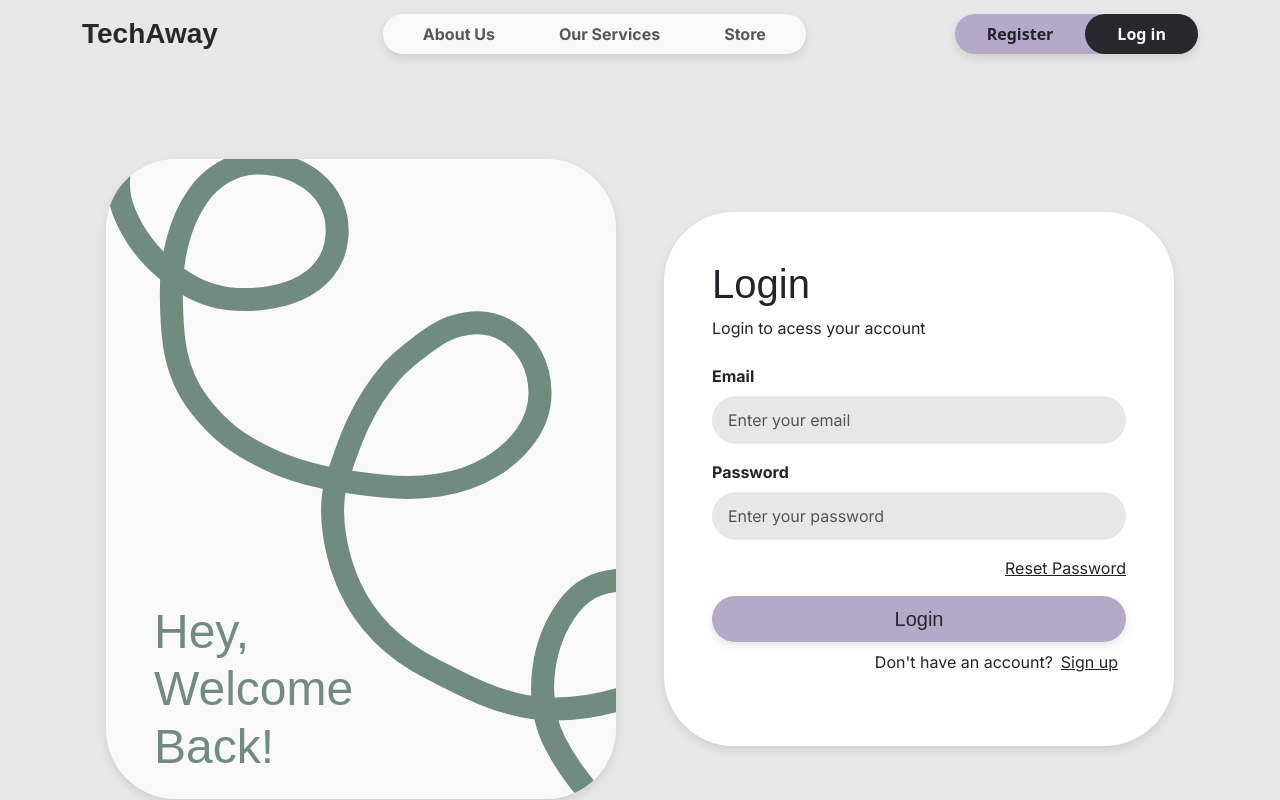
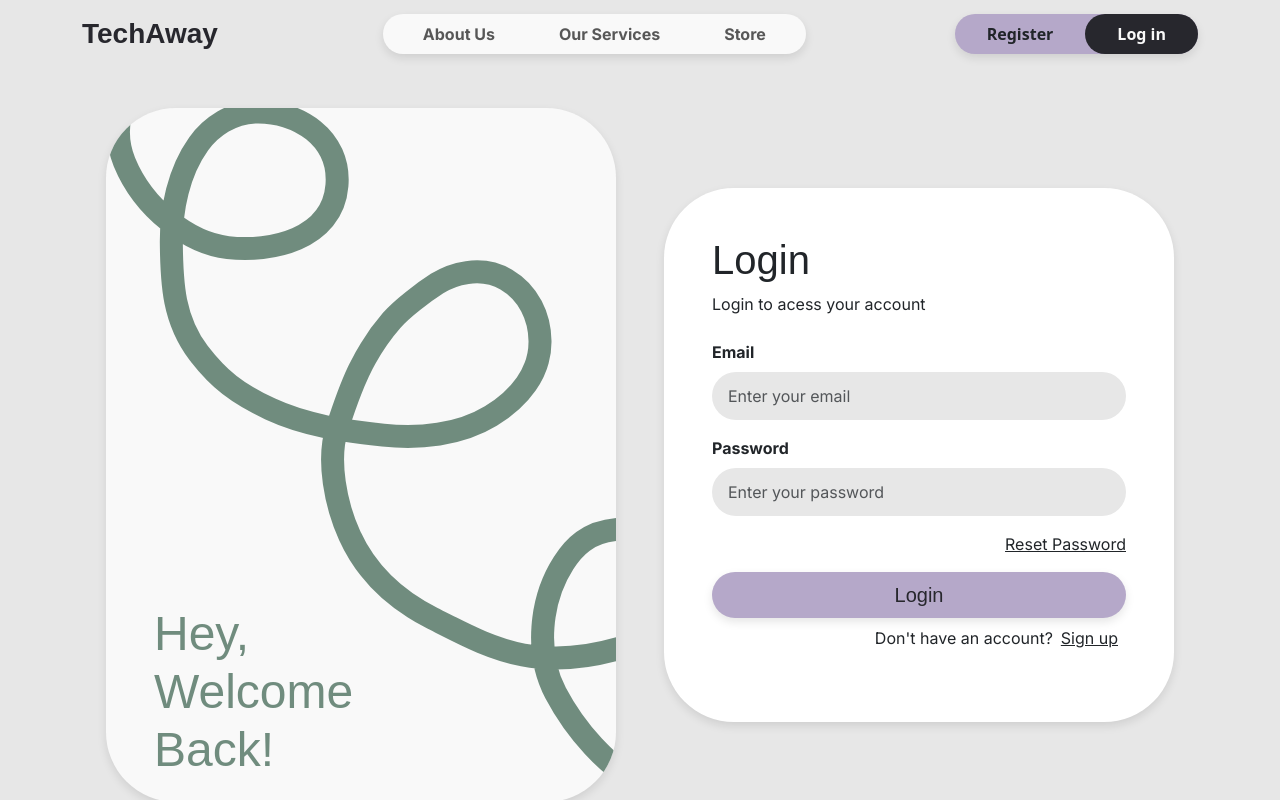
Before and after one commit to gmmac/pti_ptr_grupo5_2425, a React (Vite) app in the folder tech_away/: page /login in a window 1280 px wide. Built offline with nearby package versions, Linux system fonts and the light colour scheme; no server answers; a web font is replaced by a local one.

Commit message:
adjust WelcomeBackLg height and modify container margin in LoginPageClient

```diff
--- a/tech_away/src/components/decoration/WelcomeBackLg.jsx
+++ b/tech_away/src/components/decoration/WelcomeBackLg.jsx
@@ -14,7 +14,7 @@
         position: "relative",
         overflow: "hidden",
         width: "100%",
-        height: "120%",
+        height: "130%",
       }}
     >
       <div
--- a/tech_away/src/pages/Auth/LoginPageClient.jsx
+++ b/tech_away/src/pages/Auth/LoginPageClient.jsx
@@ -18,7 +18,7 @@
       </Stack>
     </Container>
   ) : (
-    <Container className="d-flex align-items-center justify-content-center my-5">
+    <Container className="d-flex align-items-center justify-content-center my-4">
       <Row className="w-100 my-5 g-5">
         <Col
           sm={12}
```
